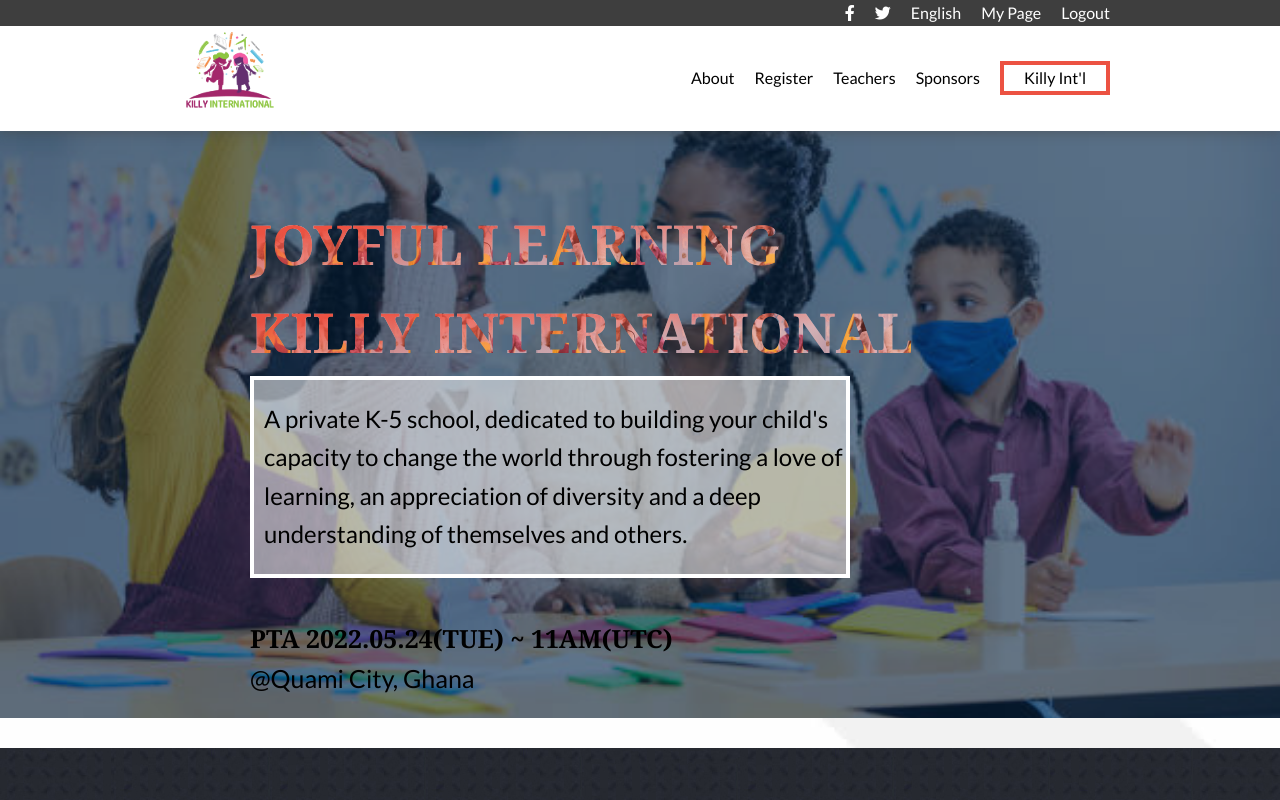
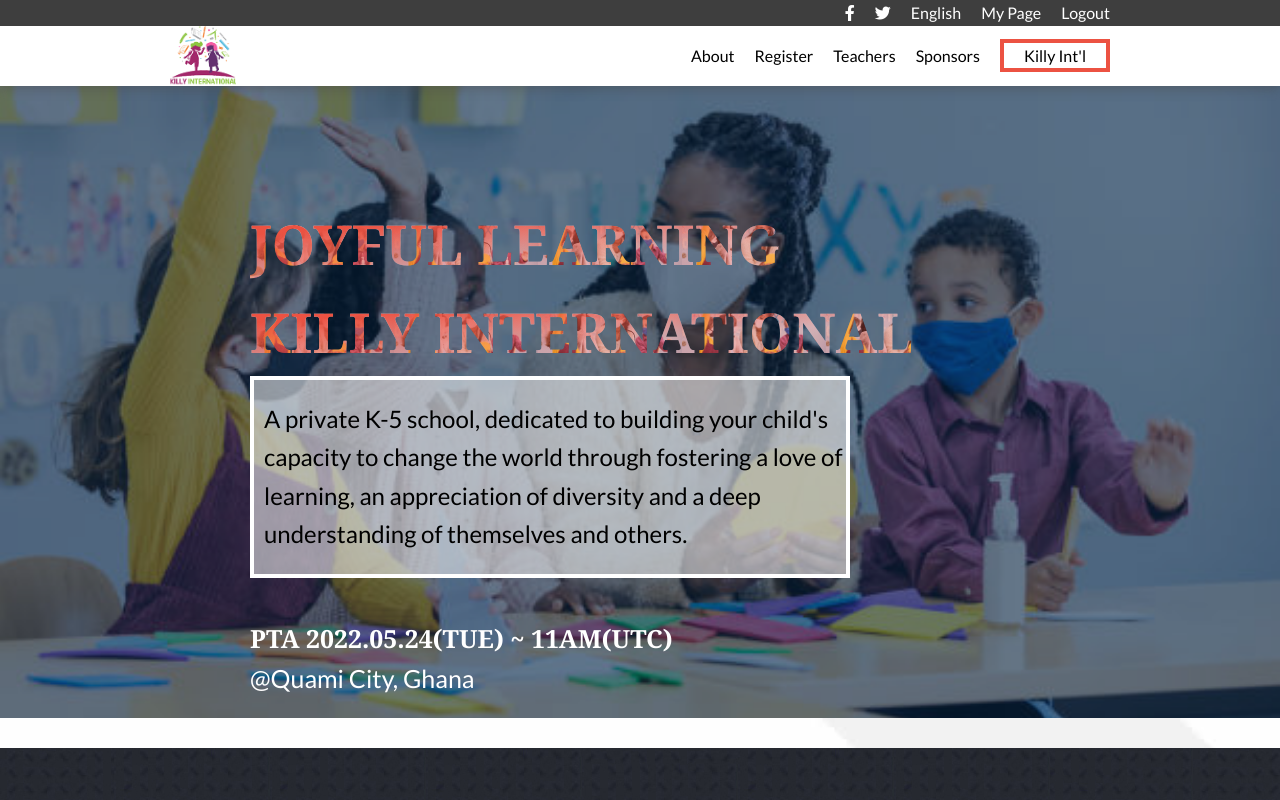
Before and after one commit to killy10o10/joyful-learning, a website: page index.html in a window 1280 px wide. Shown: the top 800 px of the page. Drawn offline with Linux system fonts and the light colour scheme; a web font is replaced by a local one.

Commit message:
Add small logo

```diff
--- a/index.html
+++ b/index.html
@@ -30,7 +30,7 @@
         </ul>
       </nav>
       <nav class="desktop-nav">
-        <a href="index.html" class="nav-logo" ><img src="./images/school-logo.png" alt=""></a>
+        <a href="index.html" class="nav-logo" ><img src="./images/logo-small.png" alt=""></a>
         <ul class="flex-list">
           <li><a href="about.html">About</a></li>
           <li><a href="#stats">Register</a></li>
--- a/styles/about.css
+++ b/styles/about.css
@@ -246,6 +246,7 @@
     justify-content: space-between;
     padding-right: 170px;
     padding-left: 170px;
+    height: 85px;
   }
 
   .nav-logo {
--- a/styles/style.css
+++ b/styles/style.css
@@ -50,6 +50,10 @@
   border-radius: 0 0 50px 50px;
   font-size: 20px;
   z-index: -1;
+}
+
+.nav-logo {
+  display: none;
 }
 
 .desktop-nav-2 {
@@ -292,12 +296,12 @@
   }
 
   .nav-logo {
-    width: 120px;
-    height: 120px;
-    background-image: url('../images/school-logo.png');
-    background-position: center;
-    background-size: contain;
-    margin-top: -15px;
+    display: inline;
+    height: 60px;
+  }
+
+  .nav-logo img {
+    height: 100%;
   }
 
   .flex-list {
@@ -353,7 +357,7 @@
   }
 
   #date-location {
-    /* color: white; */
+    color: white;
     font-size: 25px;
   }
 
```
Also changed, not shown: images/logo-small.png (added), images/logo-small.svg (added).
